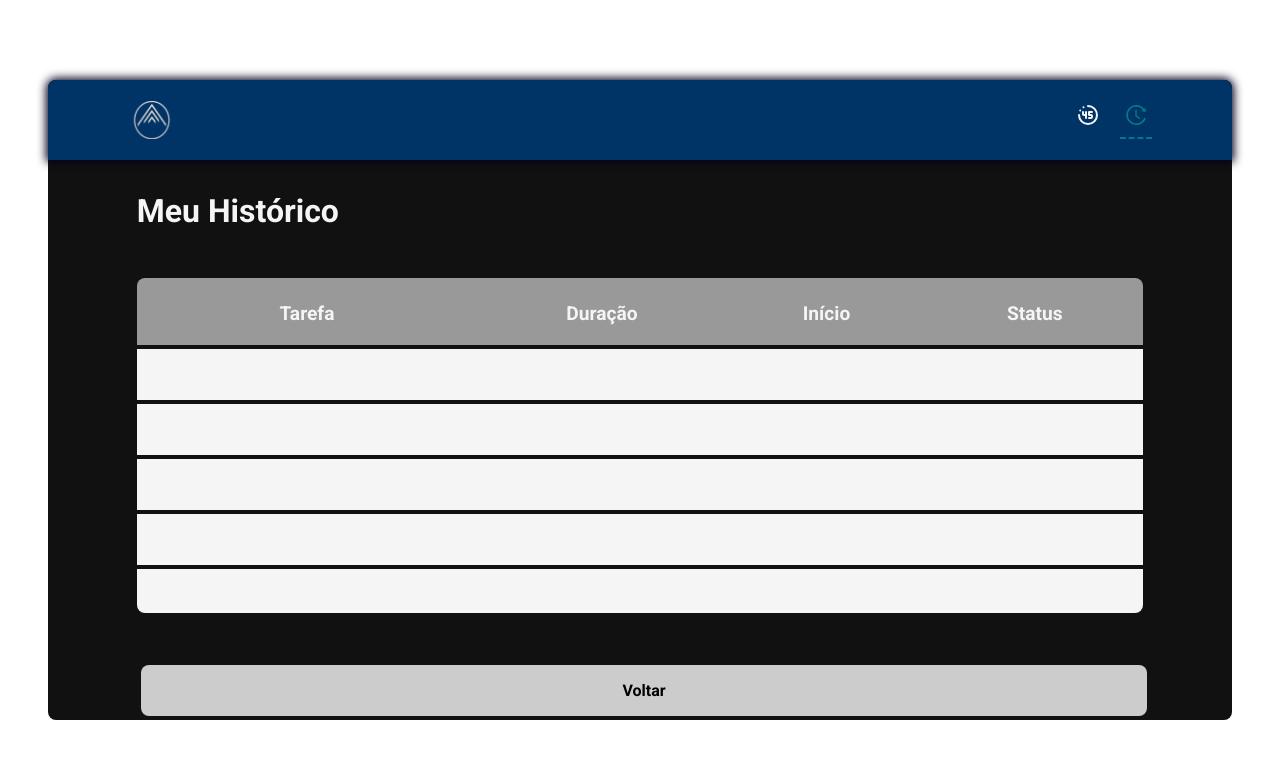
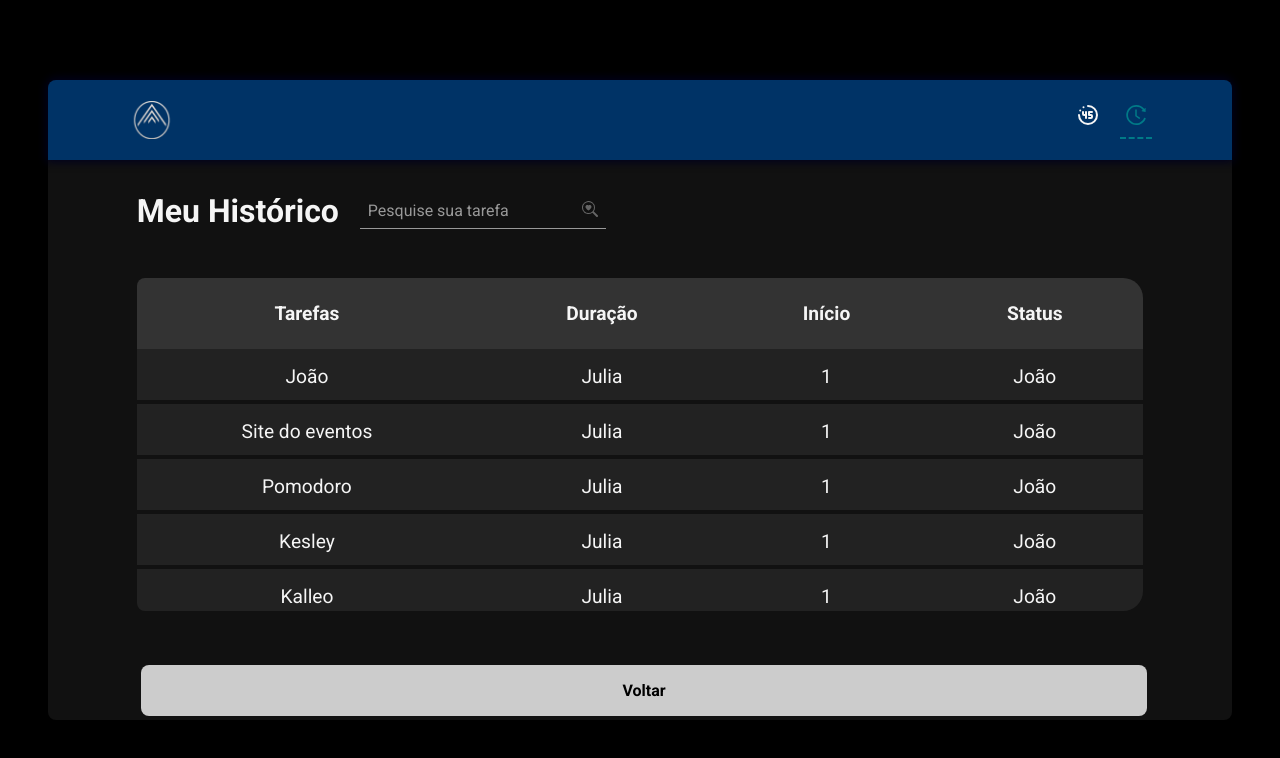
Before and after one commit to andersonjhonatan/promodor, a React (Vite) app: page /history in a window 1280 px wide. Shown: the top 758 px of the page. Built offline with nearby package versions, Linux system fonts and the light colour scheme.

Commit message:
feat: implementando o input e estlização da busca do history e a implementaçao do tabela e a implemntaçao do loading quando troca de tela usando o useffect

```diff
--- a/src/@types/TInput.ts
+++ b/src/@types/TInput.ts
@@ -1 +1 @@
-export type InputVariant = 'nome' | 'minutes'
+export type InputVariant = 'nome' | 'minutes' | 'search'
--- a/src/components/Header/Header.styles.tsx
+++ b/src/components/Header/Header.styles.tsx
@@ -10,18 +10,19 @@ const LogoHeader = styled.img`
 
 // SVGs
 
-const SvgHome = styled(TbTimeDuration45)`
+const BaseSvgStyles = `
   font-size: 2rem;
   border-top: 2px solid transparent;
   border-bottom: 2px solid transparent;
   padding-bottom: 4px;
 `
 
+const SvgHome = styled(TbTimeDuration45)`
+  ${BaseSvgStyles}
+`
+
 const SvgHistory = styled(AiOutlineHistory)`
-  font-size: 2rem;
-  border-top: 2px solid transparent;
-  border-bottom: 2px solid transparent;
-  padding-bottom: 4px;
+  ${BaseSvgStyles}
 `
 
 // Components
--- a/src/components/Input/inputStyles.ts
+++ b/src/components/Input/inputStyles.ts
@@ -3,9 +3,9 @@ import { InterInput } from '../../interfaces/InterInput'
 
 const InputForm = styled.input<InterInput>`
   padding: 0.5rem;
-  border-radius: 6px;
-  border: none;
   outline: none;
+  border: 0;
+  border-bottom: 1px solid ${({ theme }) => theme['cinza-300']};
 
   width: ${(props) => {
     switch (props.variant) {
@@ -16,15 +16,16 @@ const InputForm = styled.input<InterInput>`
     }
   }};
 
-  background-color: ${(props) => props.theme['cinza-100']};
-  color: ${(props) => props.theme['cinza-600']};
-
-  &:focus {
-    box-shadow: 0 0 0 1px ${(props) => props.theme['blue-100']};
-  }
+  background-color: transparent;
+  color: ${(props) => props.theme['cinza-100']};
 
   &::-webkit-calendar-picker-indicator {
     display: none !important;
   }
+
+  &::selection {
+    color: ${({ theme }) => theme.light};
+    background-color: ${({ theme }) => theme['blue-claro-500']};
+  }
 `
 export { InputForm }
--- a/src/db.json
+++ b/src/db.json
@@ -40,7 +40,30 @@
     {
       "id": 6,
       "Tarefa": "Anderson",
+      "Duracao": "Julia",
+      "Inicio": 1,
+      "Status": "João"
+    },
 
+    {
+      "id": 7,
+      "Tarefa": "Anderson",
+      "Duracao": "Julia",
+      "Inicio": 1,
+      "Status": "João"
+    },
+
+    {
+      "id": 8,
+      "Tarefa": "Anderson",
+      "Duracao": "Julia",
+      "Inicio": 1,
+      "Status": "João"
+    },
+
+    {
+      "id": 9,
+      "Tarefa": "Anderson",
       "Duracao": "Julia",
       "Inicio": 1,
       "Status": "João"
--- a/src/global.ts
+++ b/src/global.ts
@@ -12,12 +12,15 @@ export const GlobalStyle = createGlobalStyle`
 body {
   color: ${({ theme }) => (toogle ? theme['cinza-100'] : theme.dark)};
   -webkit-font-smoothing: antialiased;
+  background-color: ${({ theme }) =>
+    toogle ? theme.dark : theme['cinza-100']};
 }
 
 a,
 button {
   cursor: pointer;
   outline: none;
+  border: 0;
   text-decoration: none;
 }
 
--- a/src/pages/History/historyStyle.ts
+++ b/src/pages/History/historyStyle.ts
@@ -1,21 +1,75 @@
-import styled from 'styled-components'
+/* eslint-disable prettier/prettier */
+import styled, { keyframes } from 'styled-components'
+import { VscLoading } from 'react-icons/vsc'
+import { BsSearchHeart } from 'react-icons/bs'
+
+const BsSearchHeartStyled = styled(BsSearchHeart)`
+  color: ${(props) => props.theme['cinza-400']};
+`
 
 const HistoryContainer = styled.main`
   display: flex;
   flex-direction: column;
   width: 85%;
+  margin: 0 auto;
   height: calc(100% - 5rem);
-  margin: 0 auto;
+`
 
-  h1 {
+const ContainerTitle = styled.div`
+  display: flex;
+  justify-content: baseline;
+  align-items: center;
+  gap: 1rem;
   margin: 2rem 0 3rem 0;
+
+  form {
+    position: relative;
+    width: 25%;
+    display: flex;
+
+    button {
+      position: absolute;
+      right: 0;
+      padding: 8px;
+      display: flex;
+      justify-content: center;
+      background-color: transparent;
+      border: 0;
     }
 
-  div {
-    display: flex;
-    overflow: hidden;
-    border-radius: 8px;
-    margin-bottom: 3rem;
+    input {
+      width: 100%;
+      margin-left: 5px;
+      color: ${(props) => props.theme['cinza-100']};
+
+      &:focus {
+        background-color: ${(props) => props.theme['cinza-700']};
+        color: ${(props) => props.theme['cinza-100']};
+      }
+
+      &::placeholder {
+        color: ${(props) => props.theme['cinza-300']};
+      }
+    }
+  }
+`
+
+const ContainerMain = styled.div`
+  overflow: auto;
+  max-height: 450px;
+  width: 100%;
+  margin-bottom: 50px;
+  border-radius: 8px 20px 20px 8px;
+
+  &::-webkit-scrollbar {
+    width: 8px;
+    color: ${(props) => props.theme['blue-200']};
+    cursor: pointer;
+  }
+
+  &::-webkit-scrollbar-thumb {
+    background-color: ${(props) => props.theme['blue-200']};
+    border-radius: 3px;
   }
 `
 
@@ -23,10 +77,14 @@ const TableContainer = styled.table`
   width: 100%;
   border-radius: 8px;
   border-collapse: collapse;
+  scroll-behavior: smooth;
+`
 
-  thead {
+const TheadContainer = styled.thead`
+  position: sticky;
+  top: 0;
   tr {
-      background-color: ${(props) => props.theme['cinza-300']};
+    background-color: ${(props) => props.theme['cinza-500']};
 
     th {
       padding: 1.5rem;
@@ -34,10 +92,9 @@ const TableContainer = styled.table`
     }
   }
 `
-
 const TbodyContainer = styled.tbody`
   tr {
-    background-color: ${(props) => props.theme['cinza-100']};
+    background-color: ${(props) => props.theme['cinza-600']};
     box-shadow: 0 0 0 4px ${(props) => props.theme['cinza-700']};
 
     td {
@@ -47,4 +104,40 @@ const TbodyContainer = styled.tbody`
     }
   }
 `
-export { HistoryContainer, TableContainer, TbodyContainer }
+
+const rotate = keyframes`
+  from {
+    transform: rotate(0deg);
+  }
+
+  to {
+    transform: rotate(360deg);
+  }
+`
+
+const Rotate = styled(VscLoading)`
+  display: inline-block;
+  animation: ${rotate} 2s linear infinite;
+  padding: 2rem 1rem;
+  font-size: 1.2rem;
+  color: ${(props) => props.theme['blue-100']};
+`
+
+const LoadingSection = styled.section`
+  display: flex;
+  align-items: center;
+  justify-content: center;
+  height: 60%;
+`
+
+export {
+  HistoryContainer,
+  TableContainer,
+  TbodyContainer,
+  ContainerMain,
+  TheadContainer,
+  Rotate,
+  LoadingSection,
+  ContainerTitle,
+  BsSearchHeartStyled,
+}
--- a/src/pages/History/index.tsx
+++ b/src/pages/History/index.tsx
@@ -4,23 +4,70 @@ import {
   HistoryContainer,
   TableContainer,
   TbodyContainer,
+  ContainerMain,
+  TheadContainer,
+  Rotate,
+  LoadingSection,
+  ContainerTitle,
+  BsSearchHeartStyled,
 } from './historyStyle'
 import api from '../../db.json'
+import { useEffect, useState } from 'react'
+import Input from '../../components/Input/Input'
 
 export const History = () => {
+  const [tarefas, setTarefas] = useState(false)
+  useEffect(() => {
+    setTimeout(() => {
+      setTarefas(true)
+    }, 2000)
+  }, [tarefas])
+
+  const handleClick = () => {
+    alert('Clicou')
+  }
+
   return (
     <HistoryContainer>
+      <ContainerTitle>
         <h1>Meu Histórico</h1>
-      <div>
+        <form>
+          <Input
+            type="text"
+            list="sugestion-task"
+            name="search"
+            label="Pesquisar"
+            variant="search"
+            placeholder="Pesquise sua tarefa"
+          />
+          <button type="submit" onClick={handleClick}>
+            <BsSearchHeartStyled />
+          </button>
+        </form>
+        <datalist id="sugestion-task">
+          <option value="Projeto 1" />
+          <option value="Projeto 2" />
+          <option value="Projeto 3" />
+          <option value="Projeto 4" />
+          <option value="Projeto 5" />
+        </datalist>
+      </ContainerTitle>
+      {!tarefas ? (
+        <LoadingSection>
+          <Rotate size={200} />
+        </LoadingSection>
+      ) : (
+        <>
+          <ContainerMain>
             <TableContainer>
-          <thead>
+              <TheadContainer>
                 <tr>
-              <th>Tarefa</th>
+                  <th>Tarefas</th>
                   <th>Duração</th>
                   <th>Início</th>
                   <th>Status</th>
                 </tr>
-          </thead>
+              </TheadContainer>
               <TbodyContainer>
                 {api.tarefas.map((task) => (
                   <tr key={task.id}>
@@ -32,10 +79,12 @@ export const History = () => {
                 ))}
               </TbodyContainer>
             </TableContainer>
-      </div>
+          </ContainerMain>
           <Link to="/">
             <Button text="Voltar" variant="back" />
           </Link>
+        </>
+      )}
     </HistoryContainer>
   )
 }
--- a/src/styles/themes/default.ts
+++ b/src/styles/themes/default.ts
@@ -4,6 +4,7 @@ export const defaultTheme = {
   danger: '#ff0000',
   success: '#00ff00',
   light: '#ffffff',
+  dark: '#000000',
 
   'cinza-100': '#f5f5f5',
   'cinza-200': '#cccccc',
```
Lines whose indentation alone changed are shown as unchanged.
